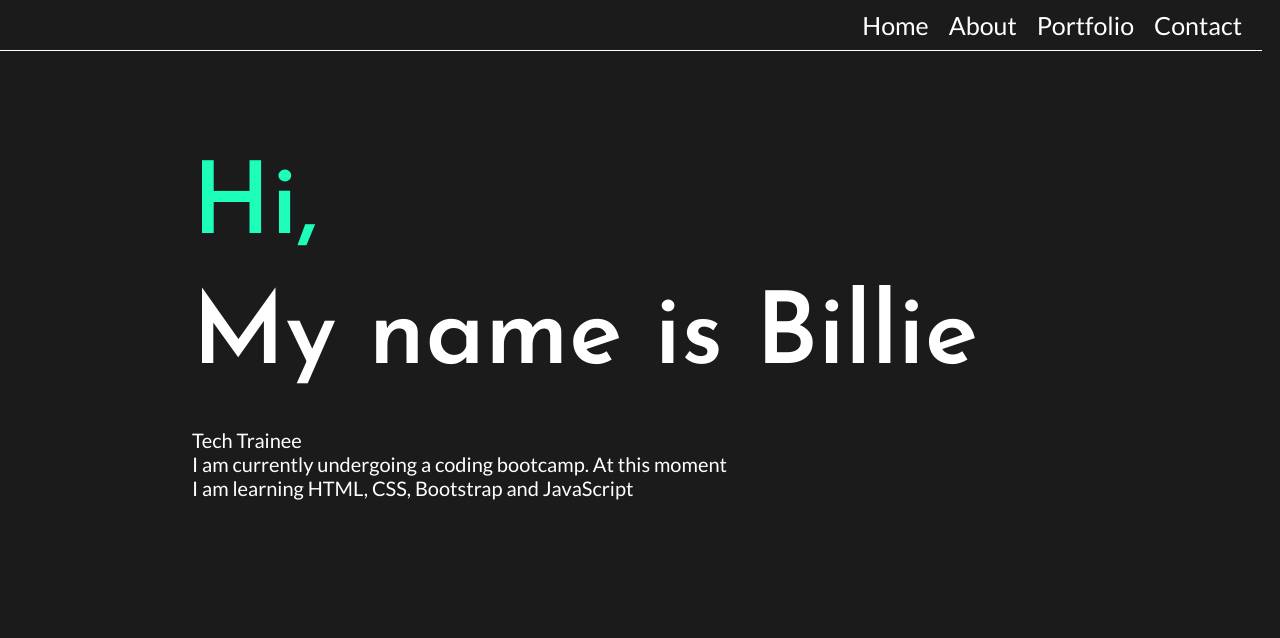
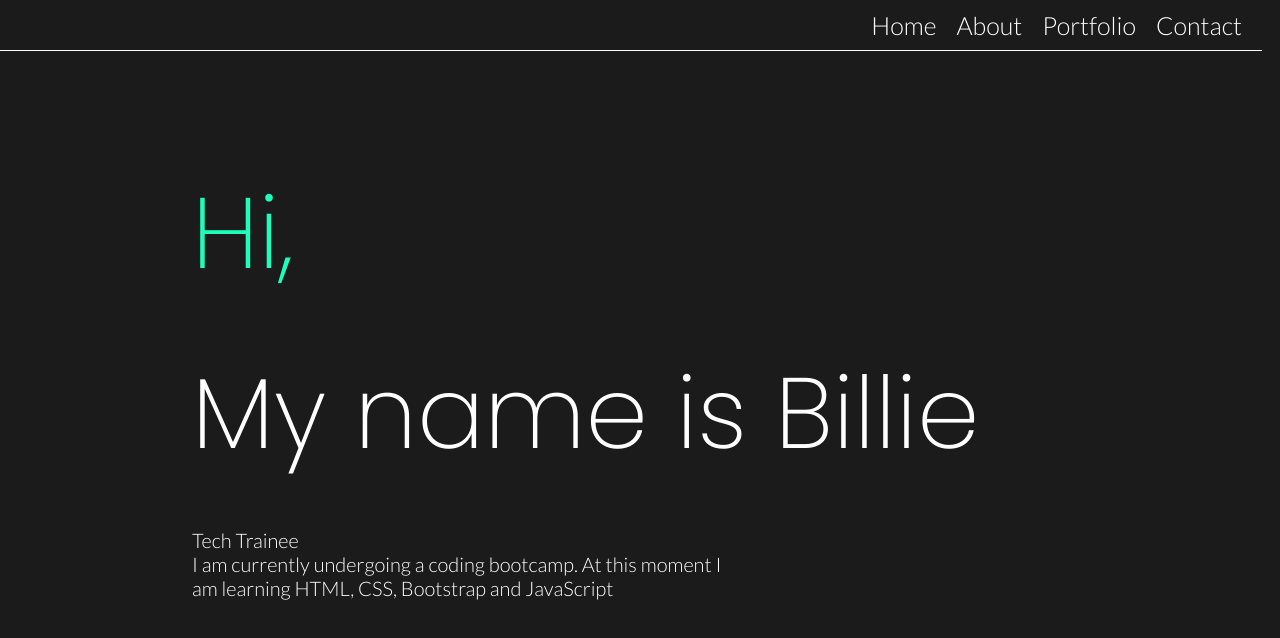
Before and after one commit to dartbill/React-Portfolio, a React (Create React App) app: page / in a window 1280 px wide. Shown: the top 638 px of the page. Built offline with nearby package versions, Linux system fonts and the light colour scheme.

Commit message:
font changes

```diff
--- a/public/index.html
+++ b/public/index.html
@@ -14,10 +14,12 @@
 
   <link rel="preconnect" href="https://fonts.googleapis.com">
   <link rel="preconnect" href="https://fonts.gstatic.com" crossorigin>
-  <link href="https://fonts.googleapis.com/css2?family=Lato&display=swap" rel="stylesheet">
+  <link href="https://fonts.googleapis.com/css2?family=Lato:wght@300&display=swap" rel="stylesheet">
 
 
-
+  <link rel="preconnect" href="https://fonts.googleapis.com">
+  <link rel="preconnect" href="https://fonts.gstatic.com" crossorigin>
+  <link href="https://fonts.googleapis.com/css2?family=Poppins:wght@200&display=swap" rel="stylesheet">
 
 </head>
 
--- a/src/components/ContactMeBtn/style.module.css
+++ b/src/components/ContactMeBtn/style.module.css
@@ -7,7 +7,7 @@
 }
 
 .text {
-    font-family: 'Josefin Sans', sans-serif;
+    font-family: 'Poppins', sans-serif;
     font-size: 60px;
     color: #1CFEBA;
     margin-bottom: 100px;
--- a/src/components/ShortAboutMe/style.module.css
+++ b/src/components/ShortAboutMe/style.module.css
@@ -15,7 +15,7 @@
     text-align: center;
     font-size: 60px;
     margin-bottom: 5%;
-    font-family: 'Josefin Sans', sans-serif;
+    font-family: 'Poppins', sans-serif;
     color: #1CFEBA;
 }
 
--- a/src/components/Title/style.module.css
+++ b/src/components/Title/style.module.css
@@ -16,7 +16,9 @@
   text-align: left;
   font-size: 100px;
   font-weight: 500;
-  font-family: "Josefin Sans", sans-serif;
+  /* font-family: "Josefin Sans", sans-serif;
+   */
+  font-family: 'Poppins', sans-serif;
   animation-name: title;
   animation-duration: 1.6s;
   animation-timing-function: linear;
--- a/src/pages/Home/style.module.css
+++ b/src/pages/Home/style.module.css
@@ -12,7 +12,7 @@
   text-align: center;
   margin-bottom: 6%;
   font-size: 60px;
-  font-family: "Josefin Sans", sans-serif;
+  font-family: 'Poppins', sans-serif;
   color: #1cfeba;
 }
 
```
